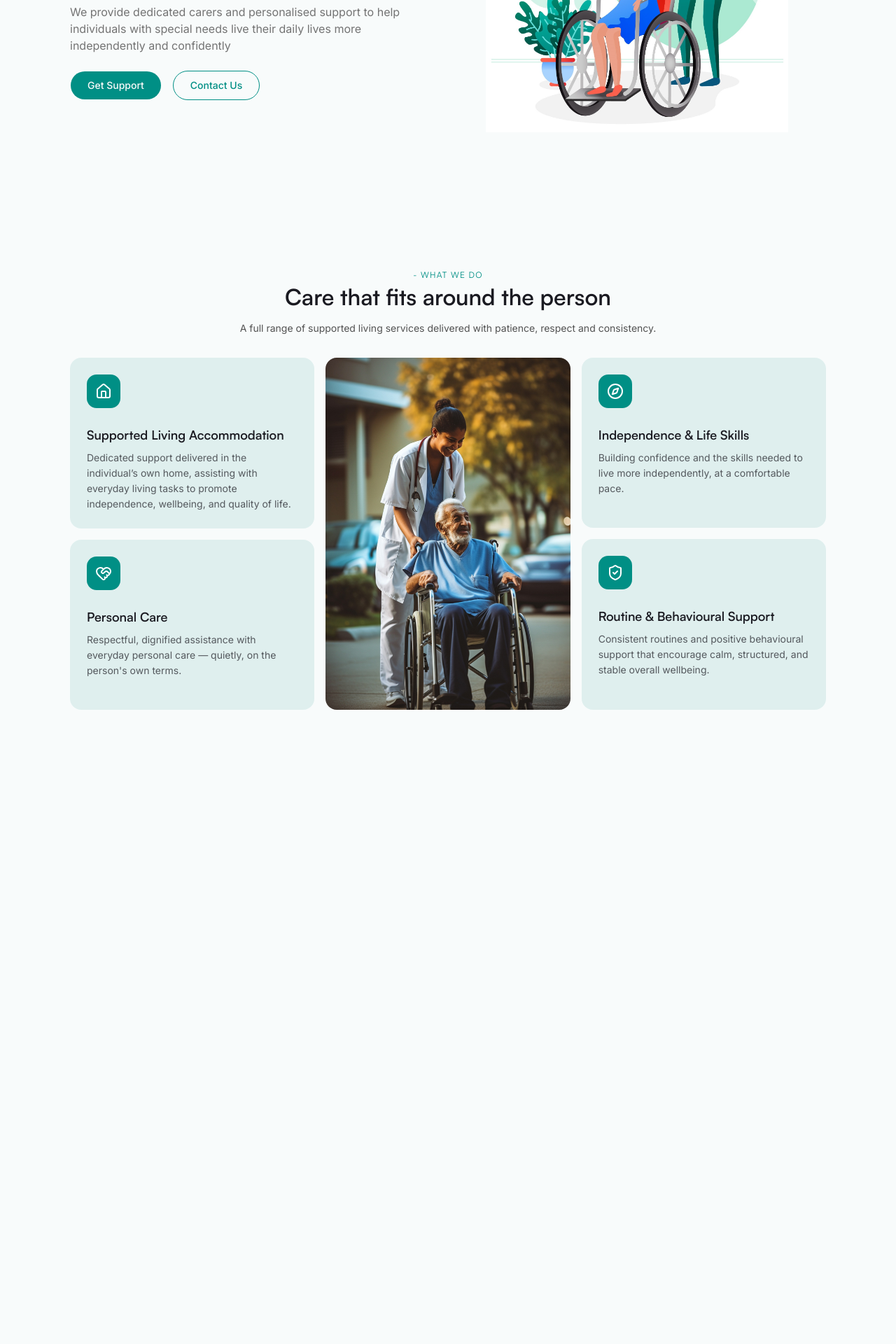
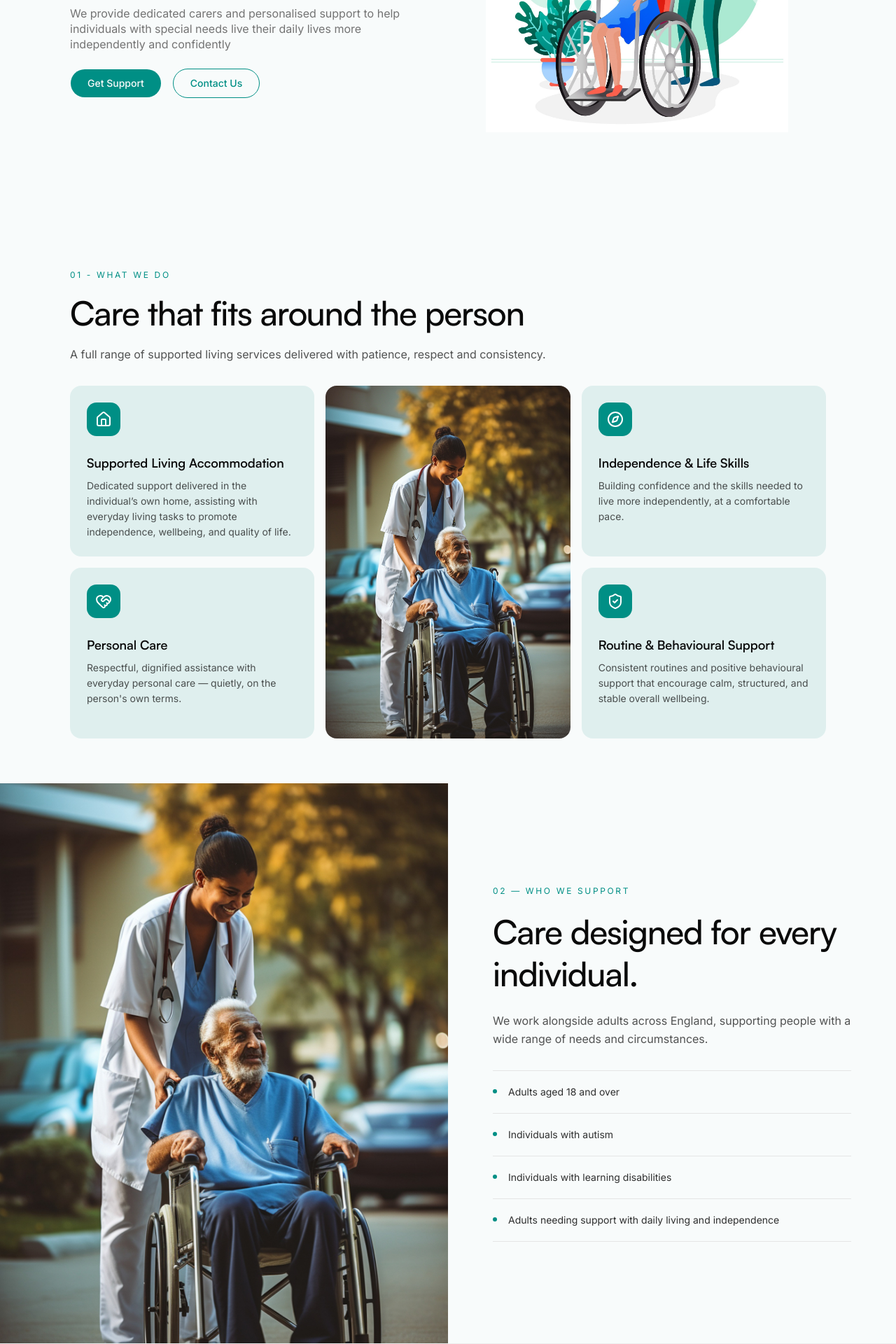
Before and after one commit to Bethel-Springs-Projects/bethel-springs-website, a Next.js app: page / in a window 1280 px wide. Shown: the part 479-2399 px from the top of the page at 70% size. Before the commit the page ends 1557 px from the top, so only its background shows below. Built offline with nearby package versions, Linux system fonts and the light colour scheme.

Commit message:
feat(landing page): add WhoWeSupport, move homepage components, to components/home

```diff
--- a/app/(home)/layout.tsx
+++ b/app/(home)/layout.tsx
@@ -8,7 +8,7 @@ export default function HomeLayout({
   return (
     <>
       <Header />
-      <main className="text-txt-black">{children}</main>
+      <main className="text-txt">{children}</main>
     </>
   );
 }
--- a/app/(home)/page.tsx
+++ b/app/(home)/page.tsx
@@ -1,11 +1,13 @@
-import Hero from "@/components/Hero";
-import WhatWeDo from "@/components/WhatWeDo";
+import Hero from "@/components/home/Hero";
+import WhatWeDo from "@/components/home/WhatWeDo";
+import WhoWeSupport from "@/components/home/WhoWeSupport";
 
 export default function HomePage() {
   return (
     <div>
       <Hero />
-      <WhatWeDo/>
+      <WhatWeDo />
+      <WhoWeSupport />
     </div>
   );
 }
--- a/app/globals.css
+++ b/app/globals.css
@@ -5,7 +5,7 @@
 @custom-variant dark (&:is(.dark *));
 
 @theme inline {
-  --breakpoint-xs: 23.4375rem;
+  --breakpoint-xs: 26.5625rem;
   --color-txt-black: var(--text-black);
   --color-background: var(--background);
   --color-foreground: var(--foreground);
@@ -52,7 +52,7 @@
 }
 
 :root {
-  --text-black: #1A1A21;
+  --text-black: oklch(0.145 0 0);
   --background: #f8fbfb;
   --foreground: oklch(0.145 0 0);
   --card: oklch(1 0 0);
@@ -158,7 +158,7 @@
 
 @layer utilities {
   .padding-x {
-    @apply px-4 sm:px-14 lg:px-[100px]
+    @apply px-6 sm:px-14 lg:px-[100px]
   }
 
   .padding-y {
--- a/assets/images/index.ts
+++ b/assets/images/index.ts
@@ -3,5 +3,6 @@ import bsLogoTransparent from "./bethel-springs-logo-transparent.png";
 import bsHero from "./bethel-springs-hero.png";
 import bsIllustration from "./bethel-springs-illustration.jpg";
 import nursePatient from "./nurse-and-patient.jpg";
+import nursePatient2 from "./nurse-and-patient-2.jpg";
 
-export { bsLogo, bsLogoTransparent, bsHero, bsIllustration, nursePatient };
+export { bsLogo, bsLogoTransparent, bsHero, bsIllustration, nursePatient, nursePatient2 };
--- a/components/Hero.tsx
+++ b/components/home/Hero.tsx
@@ -1,28 +1,30 @@
 import Image from "next/image";
-import { Button } from "./ui/button";
+import { Button } from "../ui/button";
 import { bsIllustration } from "@/assets/images";
 
 const Hero = () => {
   return (
     <section className="padding-x padding-y sm:h-[calc(100vh-56px)] md:h-[calc(100vh-80px)]">
       <div className="flex max-md:flex-col h-full justify-between">
-        <div className="flex-1 flex flex-col justify-center h-full max-md:self-center">
-          <h1 className="max-md:text-center text-2xl md:text-[38px] lg:text-[56px] leading-7.5 md:leading-tight lg:leading-tight font-bold max-w-[580px]">
-            Supported Living <br className="max-md:hidden" /> For Adults{" "}
-            <br className="md:hidden" /> With
+        <div className="flex-1 flex flex-col justify-center h-full ">
+          <h1 className=" text-3xl md:text-[38px] lg:text-[56px] leading-10 md:leading-tight lg:leading-tight font-bold max-w-[580px]">
+            Supported Living <br className="max-md:hidden" /> For Adults
+            <br className="max-xs:hidden md:hidden" /> With
             <br className="max-md:hidden" /> Special Needs
           </h1>
-          <p className="mt-2 md:mt-4 max-md:text-center text-sm md:text-base text-neutral-500 max-w-[450px] md:max-w-[500px]">
+          <p className="mt-4 md:mt-4 text-sm md:text-base leading-5.5 md: text-neutral-500 max-w-[450px] md:max-w-[500px]">
             We provide dedicated carers and personalised support to help
             individuals with special needs live their daily lives more
             independently and confidently
           </p>
 
-          <div className="mt-4 md:mt-6 flex gap-4  max-md:self-center">
-            <Button className="py-4 md:py-5 md:px-6 rounded-full">Get Support</Button>
+          <div className="mt-6 flex gap-4 ">
+            <Button className=" py-5 px-3 md:px-6 rounded-full ">
+              Get Support
+            </Button>
             <Button
               variant="outline"
-              className="py-4 md:py-5 md:px-6 border-primary text-primary hover:text-primary hover:bg-primary/5 rounded-full"
+              className="text- py-5 px-3 md:px-6 border-primary text-primary hover:text-primary hover:bg-primary/5 rounded-full"
             >
               Contact Us
             </Button>
--- a/components/WhatWeDo.tsx
+++ b/components/home/WhatWeDo.tsx
@@ -1,7 +1,6 @@
-import { bsHero, nursePatient } from "@/assets/images";
+import { nursePatient } from "@/assets/images";
 import { Compass, HeartHandshake, House, ShieldCheck } from "lucide-react";
 import Image from "next/image";
-import React from "react";
 
 const services = [
   {
@@ -34,23 +33,27 @@ const WhatWeDo = () => {
   return (
     <section className="padding-x padding-y">
       <div className="">
-        <div className="max-w-[700px] mx-auto flex flex-col items-center">
-          <p className="font-satoshi text-xs text-primary tracking-widest uppercase text-neutral-500">
-            - What We Do
+        <div>
+          <p className="text-xs text-primary tracking-[0.22em] uppercase">
+            01 - What We Do
           </p>
-          <h2 className="mt-1 text-2xl md:text-[32px] bg-amber- md:leading-9.5 text-center font-semibold">
+          <h2 className="mt-4 text-[32px] md:text-5xl font-medium leading-tight tracking-tight">
             Care that fits around <br className="xs:hidden" /> the person
           </h2>
-          <p className="mt-2 md:mt-4 text-center text-neutral-600">
+          <p className="mt-4 text-base md:leading-relaxed text-foreground/70">
             A full range of supported living services delivered with patience,
             respect and consistency.
           </p>
         </div>
 
-        <div className="mt-8 grid sm:grid-cols-2 lg:grid-cols-3 gap-4">
-          <div className="flex flex-col gap-4">
+        {/* Services for large screens */}
+        <div className="mt-8 grid md:grid-cols-2 lg:grid-cols-3 gap-4">
+          <div className="grid grid-rows-2 gap-4">
             {services.slice(0, 2).map((service, idx) => (
-              <div key={idx} className="p-4 md:p-6 flex-1 rounded-[16px] bg-primary/10">
+              <div
+                key={idx}
+                className="p-4 md:p-6 flex-1 rounded-[16px] bg-primary/10"
+              >
                 <div className="bg-primary w-fit rounded-xl p-3">
                   <service.icon className="size-6 text-white" />
                 </div>
@@ -64,7 +67,7 @@ const WhatWeDo = () => {
             ))}
           </div>
 
-          <div className="max-lg:hidden bg-amber-100 rounded-[16px] overflow-hidden ">
+          <div className="max-lg:hidden bg-neutral-200/20 rounded-[16px] overflow-hidden ">
             <Image
               src={nursePatient}
               alt="what we do image"
@@ -72,9 +75,12 @@ const WhatWeDo = () => {
             />
           </div>
 
-          <div className="flex flex-col gap-4">
-             {services.slice(2, 4).map((service, idx) => (
-              <div key={idx} className="p-4 md:p-6 flex-1 rounded-[16px] bg-primary/10">
+          <div className="grid grid-rows-2 gap-4">
+            {services.slice(2, 4).map((service, idx) => (
+              <div
+                key={idx}
+                className="p-4 md:p-6 flex-1 rounded-[16px] bg-primary/10"
+              >
                 <div className="bg-primary w-fit rounded-xl p-3">
                   <service.icon className="size-6 text-white" />
                 </div>
@@ -88,6 +94,26 @@ const WhatWeDo = () => {
             ))}
           </div>
         </div>
+
+        {/* Services for small/medium screens */}
+        {/* <div className="lg:hidden mt-8 grid md:grid-cols-2 gap-4 ">
+          {services.map((service, idx) => (
+            <div
+              key={idx}
+              className="p-4 md:p-6 flex-1 rounded-[16px] bg-primary/10"
+            >
+              <div className="bg-primary w-fit rounded-xl p-3">
+                <service.icon className="size-6 text-white" />
+              </div>
+              <h3 className="mt-4 md:mt-6 text-sm md:text-lg font-satoshi font-semibold">
+                {service.title}
+              </h3>
+              <p className="mt-1 md:mt-2 text-txt-black/70 leading-5.5 ">
+                {service.description}
+              </p>
+            </div>
+          ))}
+        </div> */}
       </div>
     </section>
   );
--- /dev/null
+++ b/components/home/WhoWeSupport.tsx
@@ -0,0 +1,54 @@
+import { nursePatient } from "@/assets/images";
+import Image from "next/image";
+import React from "react";
+
+const whoWeSupport = [
+  "Adults aged 18 and over",
+  "Individuals with autism",
+  "Individuals with learning disabilities",
+  "Adults needing support with daily living and independence",
+];
+
+const WhoWeSupport = () => {
+  return (
+    <section id="who" className="border-b border-border/60">
+      <div className="mx-auto grid max-w-[1400px] gap-0 md:grid-cols-2">
+        <div className="relative max-h-120 md:max-h-screen w-full overflow-hidden bg-muted lg:aspect-auto">
+          <Image
+            src={nursePatient}
+            alt="A carer helping an adult prepare food together in a warm sunlit kitchen"
+            width={1600}
+            height={1280}
+            loading="lazy"
+            className="size-full object-cover"
+          />
+        </div>
+        <div className="flex flex-col py-6 justify-center px-6  lg:px-16">
+          <p className=" text-xs uppercase tracking-[0.22em] text-primary">
+            02 — Who we support
+          </p>
+          <h2 className="mt-5 text-[32px] md:text-5xl font-medium leading-tight tracking-tight">
+            Care designed for <br className="xs:hidden" /> every individual.
+          </h2>
+          <p className="mt-4 md:mt-6 max-w-lg text-base md:leading-relaxed text-foreground/70">
+            We work alongside adults across England, supporting people with a
+            wide range of needs and circumstances.
+          </p>
+          <ul className="mt-6 md:mt-8 divide-y divide-border border-y border-border">
+            {whoWeSupport.map((label) => (
+              <li
+                key={label}
+                className="flex items-baseline gap-4 py-4 md:py-5 text-lg text-foreground/85"
+              >
+                <span className="size-1.5 shrink-0 translate-y-[-3px] rounded-full bg-primary" />
+                <span>{label}</span>
+              </li>
+            ))}
+          </ul>
+        </div>
+      </div>
+    </section>
+  );
+};
+
+export default WhoWeSupport;
```
Also changed, not shown: assets/images/nurse-and-patient-2.jpg (added).
